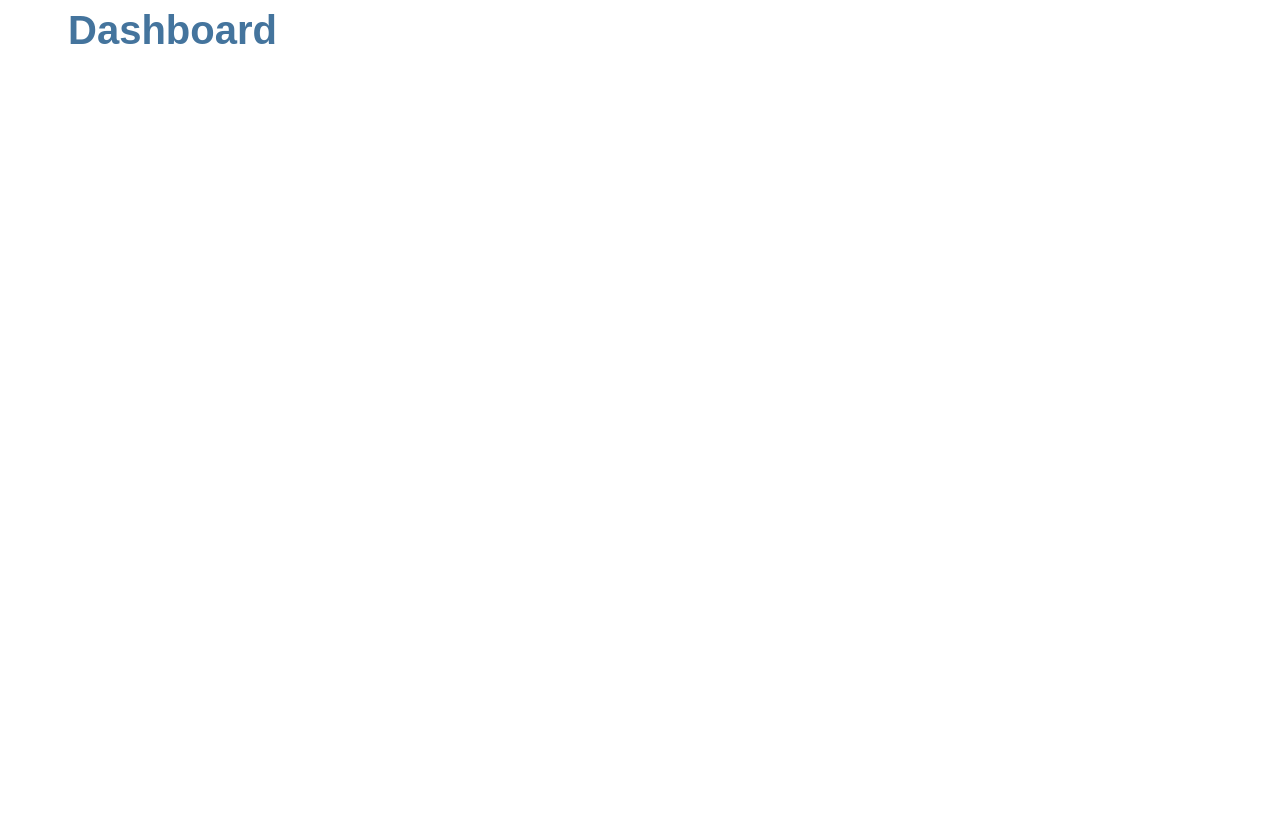
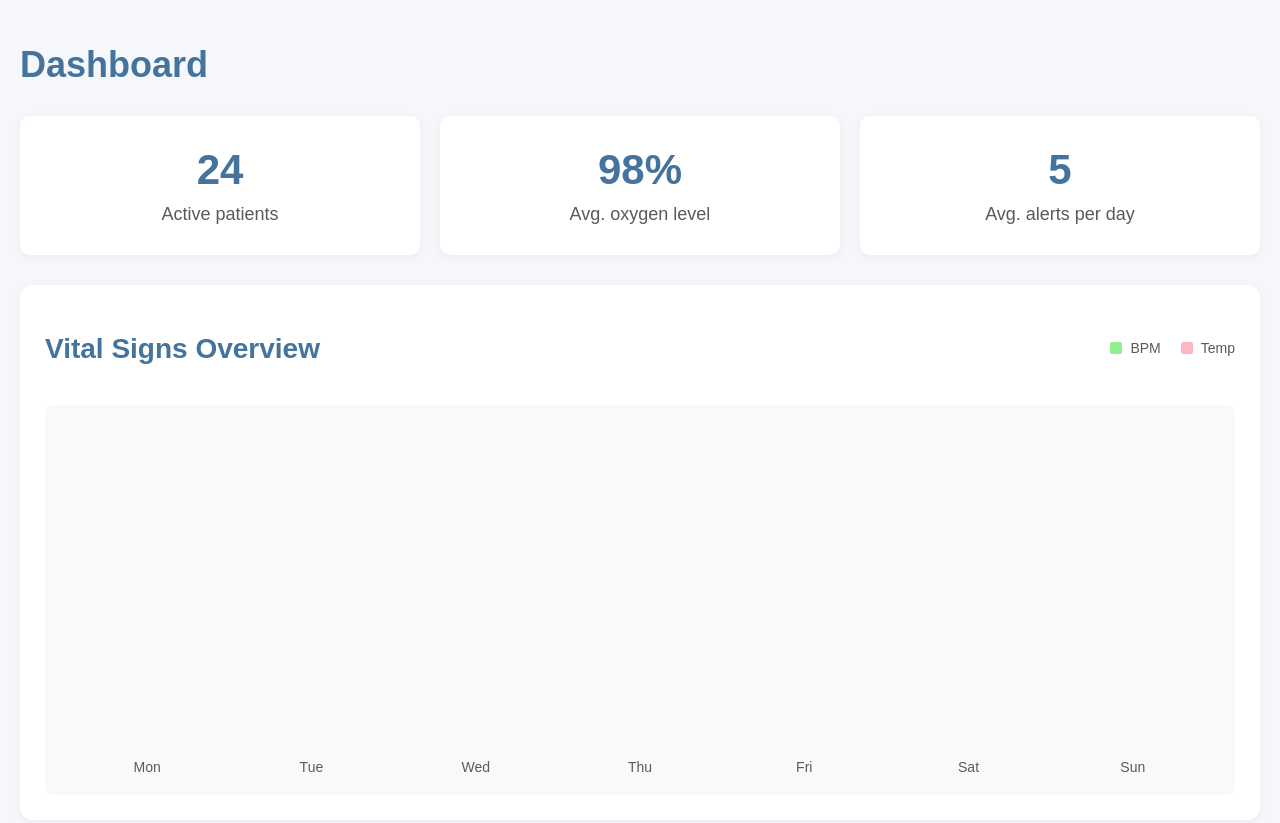
Before and after one commit to Arturo-Herrera/SenseCare_Web, a plain HTML site: page screens/dashboard/dashboard.html in a window 1280 px wide. Before the commit the page ends 800 px from the top, so only its background shows below. Drawn offline with Linux system fonts and the light colour scheme.

Commit message:
html y css de la screen dashboard

```diff
--- a/screens/dashboard/dashboard.html
+++ b/screens/dashboard/dashboard.html
@@ -1,2 +1,57 @@
-<link rel="stylesheet" href="../../css/index.css" />
-<h1 class="title">Dashboard</h1>
+<!DOCTYPE html>
+<html lang="en">
+<head>
+  <meta charset="UTF-8" />
+  <meta name="viewport" content="width=device-width, initial-scale=1.0" />
+  <link rel="stylesheet" href="/screens/dashboard/style.css" />
+  <title>Dashboard</title>
+</head>
+<body>
+  <div class="dashboard-content">
+    <h1 class="title">Dashboard</h1>
+
+    <div class="stats-container">
+      <div class="stat-card">
+        <h2>24</h2>
+        <p>Active patients</p>
+      </div>
+      <div class="stat-card">
+        <h2>98%</h2>
+        <p>Avg. oxygen level</p>
+      </div>
+      <div class="stat-card">
+        <h2>5</h2>
+        <p>Avg. alerts per day</p>
+      </div>
+    </div>
+
+    <div class="vital-signs-chart">
+      <div class="chart-header">
+        <h2>Vital Signs Overview</h2>
+        <div class="legend">
+          <div class="legend-item">
+            <div class="legend-color bpm"></div>
+            <span>BPM</span>
+          </div>
+          <div class="legend-item">
+            <div class="legend-color temp"></div>
+            <span>Temp</span>
+          </div>
+        </div>
+      </div>
+
+      <div class="chart-placeholder">
+        <div class="days-container">
+          <span>Mon</span>
+          <span>Tue</span>
+          <span>Wed</span>
+          <span>Thu</span>
+          <span>Fri</span>
+          <span>Sat</span>
+          <span>Sun</span>
+        </div>
+      </div>
+    </div>
+  </div>
+</body>
+</html>
--- a/screens/dashboard/style.css
+++ b/screens/dashboard/style.css
@@ -0,0 +1,215 @@
+:root {
+  --primary-color: #44749d;
+  --secondary-color: #38648b;
+  --background-color: #f5f7fa;
+  --card-bg: #ffffff;
+  --text-color: #333333;
+  --text-light: #5a5a5a;
+}
+
+body {
+  margin: 0;
+  font-family: "Merriweather Sans", sans-serif;
+  background-color: var(--background-color);
+  color: var(--text-color);
+  padding: 20px;
+}
+
+.dashboard-content {
+  max-width: 1200px;
+  margin: 0 auto;
+}
+
+.title {
+  font-size: 32px;
+  color: var(--primary-color);
+  margin-bottom: 30px;
+}
+
+.stats-container {
+  display: flex;
+  justify-content: space-between;
+  gap: 20px;
+  margin-bottom: 30px;
+}
+
+.stat-card {
+  background-color: var(--card-bg);
+  border-radius: 10px;
+  padding: 25px;
+  flex: 1;
+  text-align: center;
+  box-shadow: 0 2px 10px rgba(0,0,0,0.05);
+  transition: transform 0.3s ease;
+}
+
+.stat-card:hover {
+  transform: translateY(-5px);
+  box-shadow: 0 5px 15px rgba(0,0,0,0.1);
+}
+
+.stat-card h2 {
+  font-size: 36px;
+  margin: 0 0 10px 0;
+  color: var(--primary-color);
+}
+
+.stat-card p {
+  margin: 0;
+  font-size: 18px;
+  color: var(--text-light);
+}
+
+.vital-signs-chart {
+  background-color: var(--card-bg);
+  padding: 25px;
+  border-radius: 12px;
+  box-shadow: 0 2px 10px rgba(0,0,0,0.05);
+  margin-top: 30px;
+}
+
+.vital-signs-chart h2 {
+  margin-bottom: 20px;
+  color: var(--primary-color);
+  font-size: 24px;
+}
+
+.chart-header {
+  display: flex;
+  justify-content: space-between;
+  align-items: center;
+  margin-bottom: 20px;
+}
+
+.legend {
+  display: flex;
+  gap: 20px;
+}
+
+.legend-item {
+  display: flex;
+  align-items: center;
+  gap: 8px;
+  font-size: 14px;
+  color: var(--text-light);
+}
+
+.legend-color {
+  width: 12px;
+  height: 12px;
+  border-radius: 2px;
+}
+
+.legend-color.bpm {
+  background-color: #90EE90;
+}
+
+.legend-color.temp {
+  background-color: #FFB6C1;
+}
+
+.chart-placeholder {
+  height: 300px;
+  background-color: #f9f9f9;
+  border-radius: 8px;
+  display: flex;
+  flex-direction: column;
+  justify-content: flex-end;
+  color: #999;
+  font-size: 16px;
+  padding: 20px;
+  position: relative;
+}
+
+.days-container {
+  display: flex;
+  justify-content: space-between;
+  width: 100%;
+  margin-top: auto;
+}
+
+.days-container span {
+  flex: 1;
+  text-align: center;
+  color: var(--text-light);
+  font-size: 14px;
+}
+
+/* Responsive design */
+@media (max-width: 768px) {
+  .stats-container {
+    flex-direction: column;
+  }
+
+  .title {
+    font-size: 28px;
+  }
+
+  .chart-header {
+    flex-direction: column;
+    align-items: flex-start;
+    gap: 15px;
+  }
+
+  .legend {
+    width: 100%;
+    justify-content: flex-start;
+  }
+}
+
+@media (max-width: 480px) {
+  body {
+    padding: 15px;
+  }
+
+  .title {
+    font-size: 24px;
+    margin-bottom: 20px;
+  }
+
+  .stat-card {
+    padding: 20px;
+  }
+
+  .stat-card h2 {
+    font-size: 28px;
+  }
+
+  .stat-card p {
+    font-size: 16px;
+  }
+
+  .vital-signs-chart {
+    padding: 20px;
+  }
+
+  .chart-placeholder {
+    height: 250px;
+  }
+}
+
+@media (min-width: 1200px) {
+  .dashboard-content {
+    max-width: 1400px;
+  }
+
+  .title {
+    font-size: 36px;
+  }
+
+  .stat-card {
+    padding: 30px;
+  }
+
+  .stat-card h2 {
+    font-size: 42px;
+  }
+
+  .vital-signs-chart h2 {
+    font-size: 28px;
+  }
+
+  .chart-placeholder {
+    height: 350px;
+  }
+}
```
